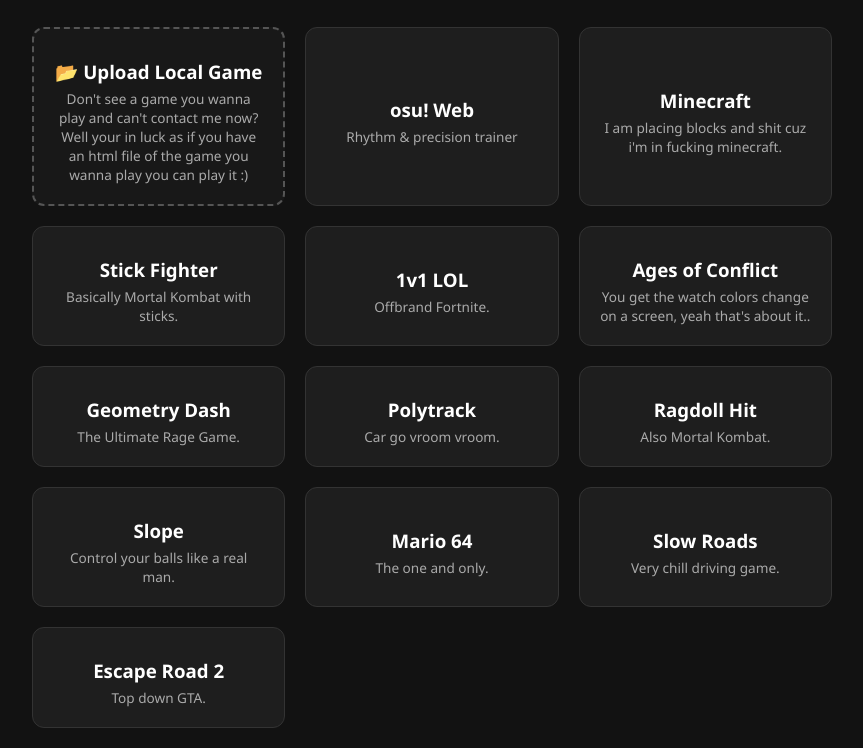
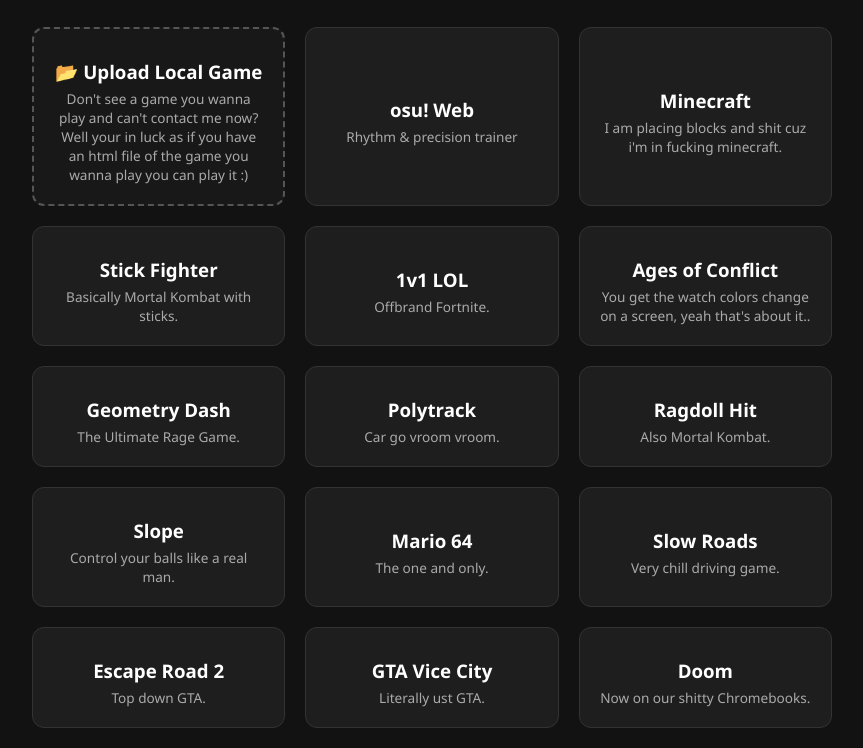
Before and after one commit to Jakwelin/Math-Mayhem, a plain HTML site: page index.html in a window 1280 px wide. Shown: the part 130-878 px from the top of the page, without its empty margins (208-1071 px from the left). Drawn offline with Linux system fonts and the light colour scheme.

Commit message:
Update index.html

```diff
--- a/index.html
+++ b/index.html
@@ -143,6 +143,18 @@
             <h3>Escape Road 2</h3>
             <p>Top down GTA.</p>
         </a>
+
+              <!-- New Game Link -->
+        <a href="./games/GTA_Vice_City.html" class="card">
+            <h3>GTA Vice City</h3>
+            <p>Literally ust GTA.</p>
+        </a>
+
+                      <!-- New Game Link -->
+        <a href="./web-doom-master/doom.html" class="card">
+            <h3>Doom</h3>
+            <p>Now on our shitty Chromebooks.</p>
+        </a>
     </div>
 
     <script>
```
